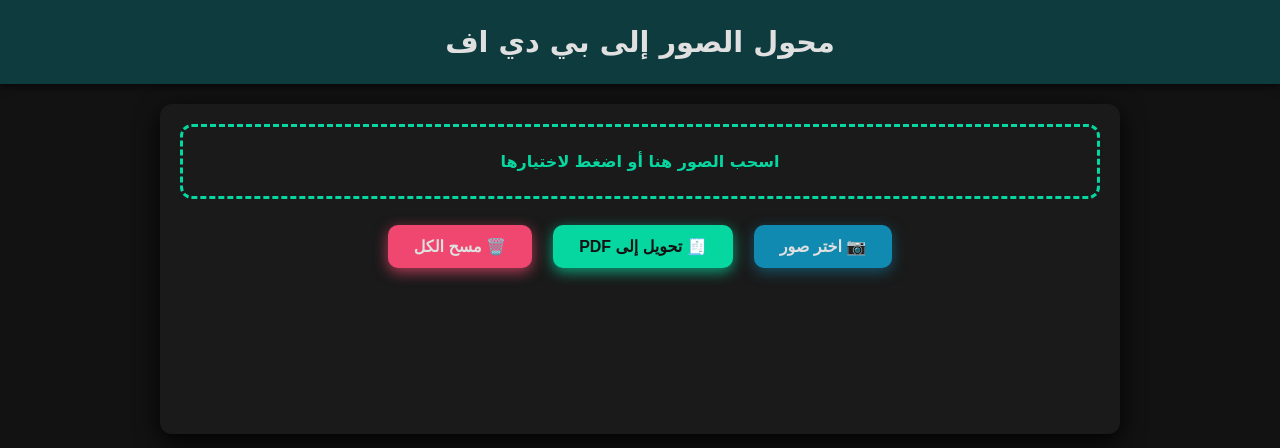
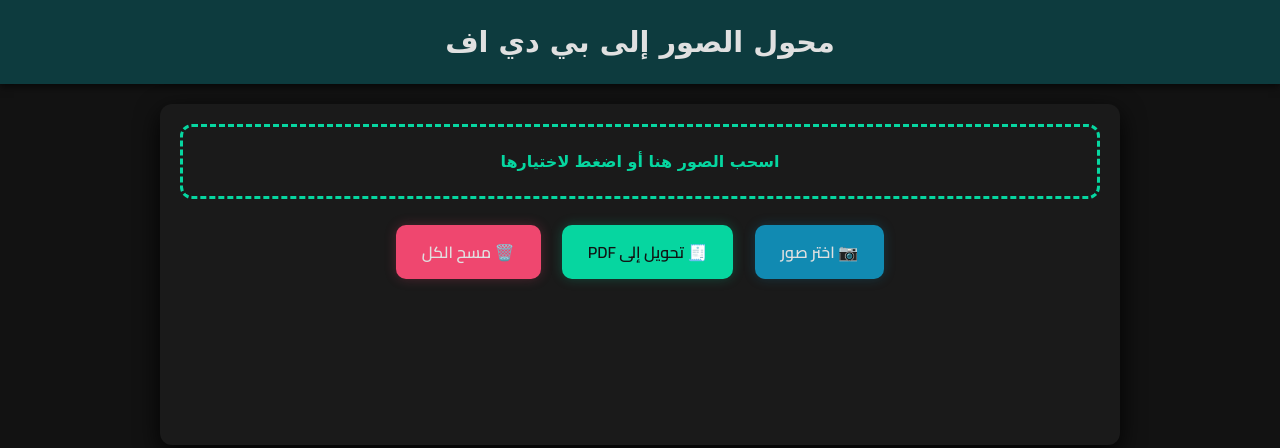
Before and after one commit to Yossef407/joo-picpdf, a plain HTML site: page index.html in a window 1280 px wide. Drawn offline with nearby package versions, Linux system fonts and the light colour scheme; a web font is replaced by a local one.

Commit message:
Update index.html

```diff
--- a/index.html
+++ b/index.html
@@ -10,6 +10,10 @@
     href="https://fonts.googleapis.com/css2?family=Playpen+Sans+Arabic:wght@400;700&display=swap"
     rel="stylesheet"
   />
+    <link
+    href="https://fonts.googleapis.com/css2?family=Playpen+Sans+Arabic:wght@400;700&family=Cairo:wght@600&display=swap"
+    rel="stylesheet"
+  />
   <style>
     /* Reset & basics */
     * {
@@ -19,7 +23,7 @@
       margin: 0;
       padding: 0;
       direction: rtl;
-      font-family: "Playpen Sans Arabic", cursive;
+       font-family: "Playpen Sans Arabic", cursive;
       background: #121212;
       color: #e0e0e0;
       -webkit-font-smoothing: antialiased;
@@ -98,43 +102,48 @@
       margin: 20px 0;
     }
     button {
+      font-family: 'Cairo', sans-serif;
+      font-weight: 600;
+      /* subtle glow */
+      box-shadow: 0 0 12px rgba(6, 214, 160, 0.25);
+      /* rest stays */
       padding: 12px 26px;
       margin: 6px 8px;
       border: none;
       border-radius: 10px;
       font-size: 1rem;
       cursor: pointer;
-      font-weight: 600;
       color: #e0e0e0;
-      transition: background-color 0.3s ease, transform 0.15s ease;
-      box-shadow: 0 4px 10px rgba(6, 214, 160, 0.25);
+      transition: background-color 0.3s ease, transform 0.15s ease, box-shadow 0.3s ease;
       user-select: none;
       background-color: #064e40;
     }
+
     button#addImageButton {
       background-color: #118ab2;
-      box-shadow: 0 4px 14px rgba(17, 138, 178, 0.5);
+      box-shadow: 0 0 12px rgba(17, 138, 178, 0.25);
     }
     button#addImageButton:hover {
       background-color: #0a6a8c;
-      transform: scale(1.05);
+      box-shadow: 0 0 22px rgba(17, 138, 178, 0.35);
     }
+
     button#convertButton {
       background-color: #06d6a0;
       color: #121212;
-      box-shadow: 0 4px 14px rgba(6, 214, 160, 0.7);
+      box-shadow: 0 0 12px rgba(6, 214, 160, 0.25);
     }
     button#convertButton:hover {
       background-color: #04b67e;
-      transform: scale(1.05);
+      box-shadow: 0 0 22px rgba(6, 214, 160, 0.35);
     }
     button#clearButton {
       background-color: #ef476f;
-      box-shadow: 0 4px 14px rgba(239, 71, 111, 0.7);
+      box-shadow: 0 0 12px rgba(239, 71, 111, 0.25);
     }
     button#clearButton:hover {
       background-color: #c83a5a;
-      transform: scale(1.05);
+      box-shadow: 0 0 22px rgba(239, 71, 111, 0.35);
     }
 
     /* Image container & thumbnails */
```
